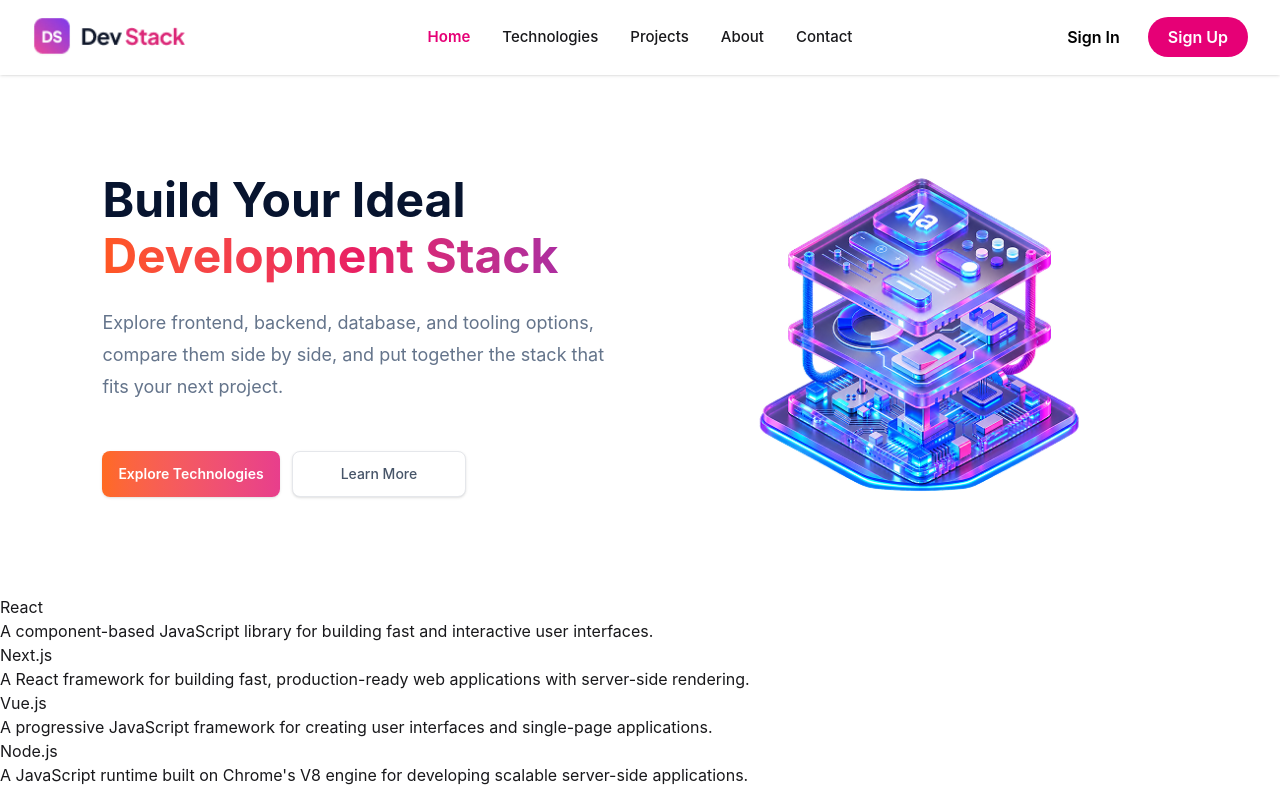
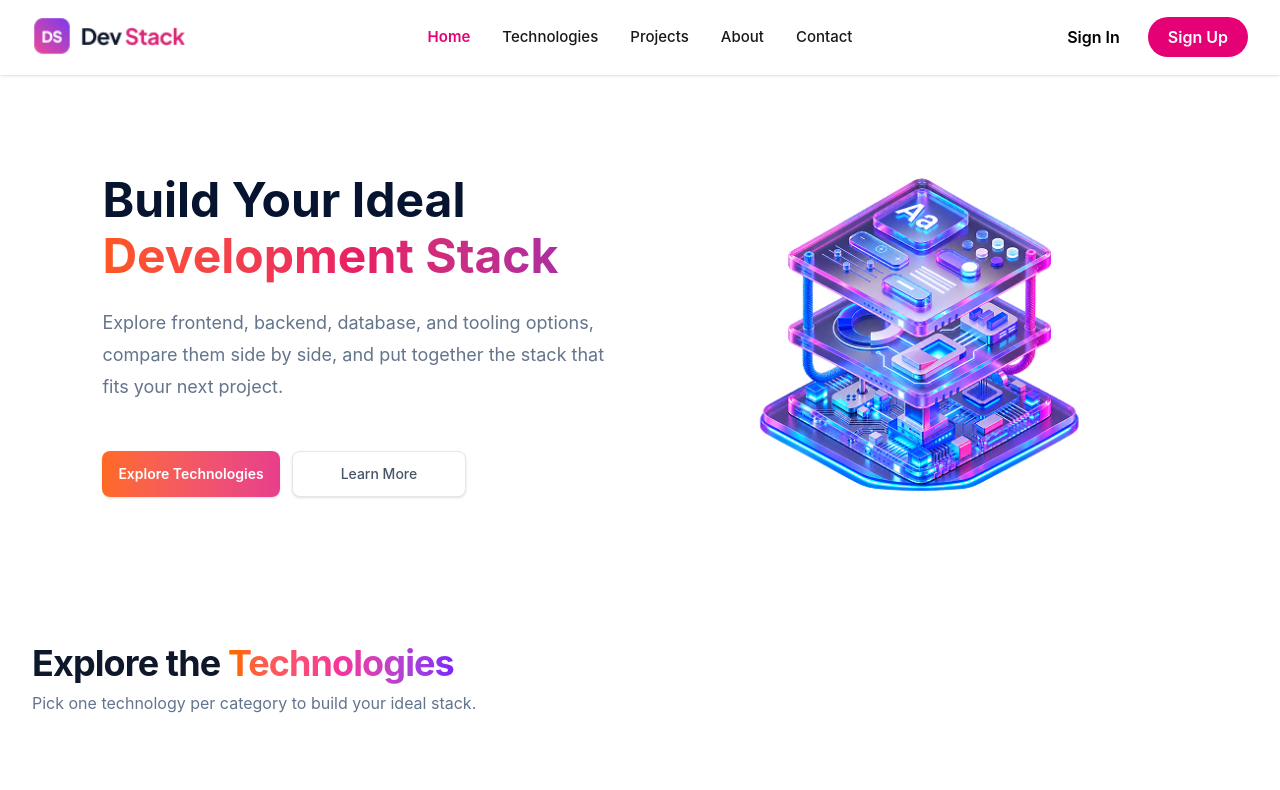
Before and after one commit to sahedali0237/Assignment-05-Dev-Stack, a React (Vite) app: page / in a window 1280 px wide. Shown: the top 790 px of the page. Built offline with nearby package versions, Linux system fonts and the light colour scheme.

Commit message:
created the technology.tsx theme (Explore the Technologies) and comming tto the next at technologyCard.tsx

```diff
--- a/src/App.tsx
+++ b/src/App.tsx
@@ -1,47 +1,30 @@
-import { useEffect, useState } from "react";
+import { Suspense } from "react";
+import "./App.css";
 import Navbar from "./components/nav";
 import Hero from "./components/hero";
 import AllTechnologies from "./components/Technologies/technology";
+
+import type { dataType } from "./type/type";
 import Footer from "./components/footer";
-import type { dataType } from "./type/type";
+
+
+const dataFetch = async (): Promise<dataType[]> => {
+  const res = await fetch("/data.json");
+  const data = await res.json();
+  return data;
+};
+
+const dataPromise = dataFetch();
 
 function App() {
-  const [technologies, setTechnologies] = useState<dataType[]>([]);
-  const [loading, setLoading] = useState(true);
-
-  useEffect(() => {
-    const dataFetch = async () => {
-      try {
-        const res = await fetch("/data.json");
-
-        if (!res.ok) {
-          throw new Error("Failed to fetch technology data");
-        }
-
-        const data: dataType[] = await res.json();
-        setTechnologies(data);
-      } catch (error) {
-        console.error(error);
-      } finally {
-        setLoading(false);
-      }
-    };
-
-    dataFetch();
-  }, []);
-
   return (
     <>
       <Navbar />
       <Hero />
 
-      {loading ? (
-        <div className="flex min-h-75 items-center justify-center">
-          <p className="text-lg font-semibold">Loading...</p>
-        </div>
-      ) : (
-        <AllTechnologies data={technologies} />
-      )}
+      <Suspense fallback={<h2>Loading.......</h2>}>
+        <AllTechnologies dataPromise={dataPromise} />
+      </Suspense>
 
       <Footer />
     </>
--- a/src/components/Technologies/technology.tsx
+++ b/src/components/Technologies/technology.tsx
@@ -1,18 +1,39 @@
+
 import type { dataType } from "../../type/type";
 
 interface TechnologiesProps {
-  data: dataType[];
+  dataPromise: Promise<dataType[]>;
 }
 
-const AllTechnologies = ({ data }: TechnologiesProps) => {
+const AllTechnologies = ({ dataPromise }: TechnologiesProps) => {
+
+
+
+
+
+
+
+
   return (
-    <section>
-      {data.map((technology) => (
-        <div key={technology.id}>
-          <h2>{technology.name}</h2>
-          <p>{technology.description}</p>
+    <section className="bg-white px-4 py-12 sm:px-6 lg:px-8">
+      <div className="mx-auto max-w-7xl">
+        <div className="mb-8">
+          <h2 className="text-3xl font-bold tracking-tight text-slate-900 sm:text-4xl">
+            Explore the{" "}
+            <span className="bg-linear-to-r from-orange-500 via-pink-500 to-violet-600 bg-clip-text text-transparent">
+              Technologies
+            </span>
+          </h2>
+
+          <p className="mt-2 text-sm text-slate-500 sm:text-base">
+            Pick one technology per category to build your ideal stack.
+          </p>
         </div>
-      ))}
+
+
+
+
+      </div>
     </section>
   );
 };
```
Also changed, not shown: src/components/Technologies/technologyCard.tsx (deleted), src/components/Technologies/technologySidebar.tsx (deleted).
